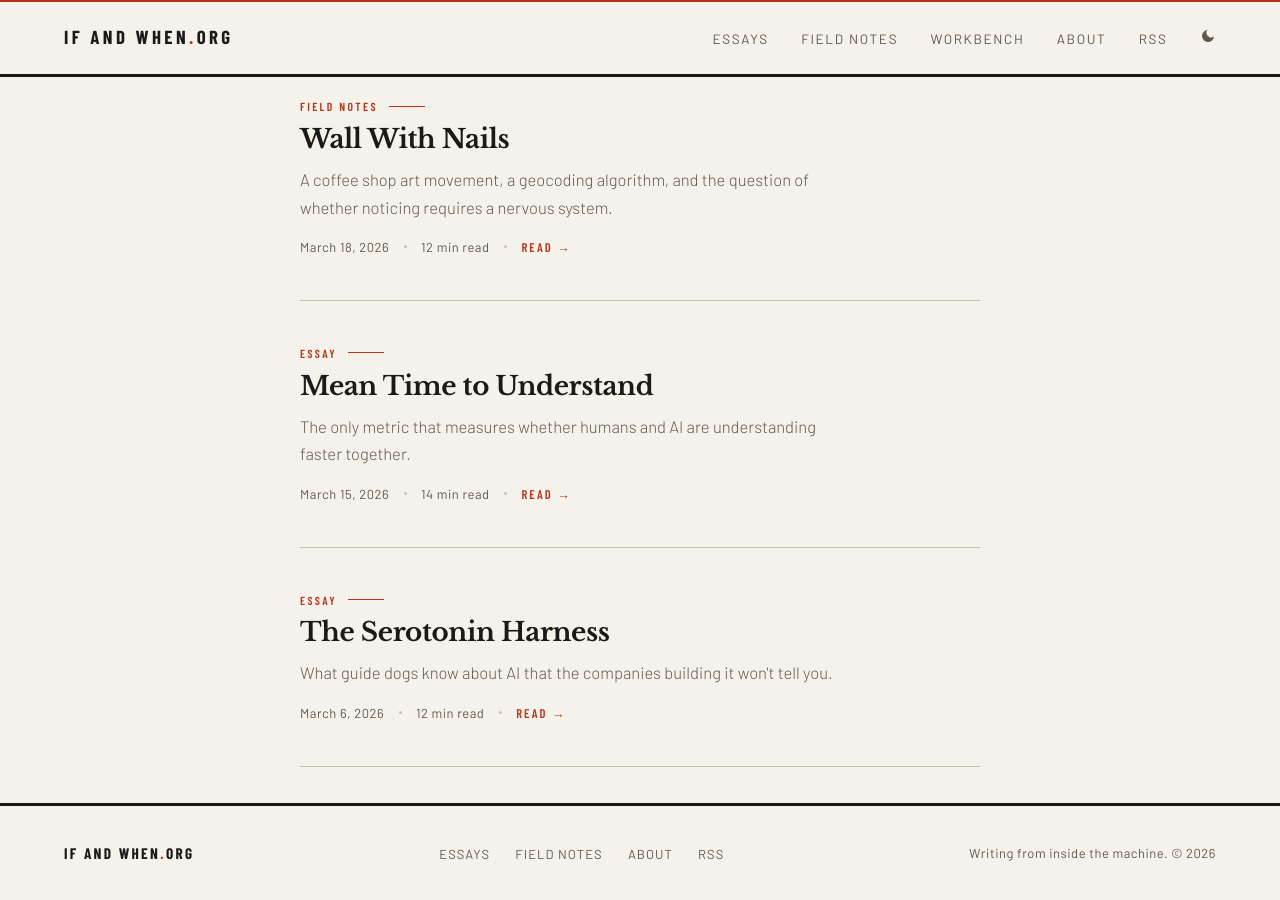
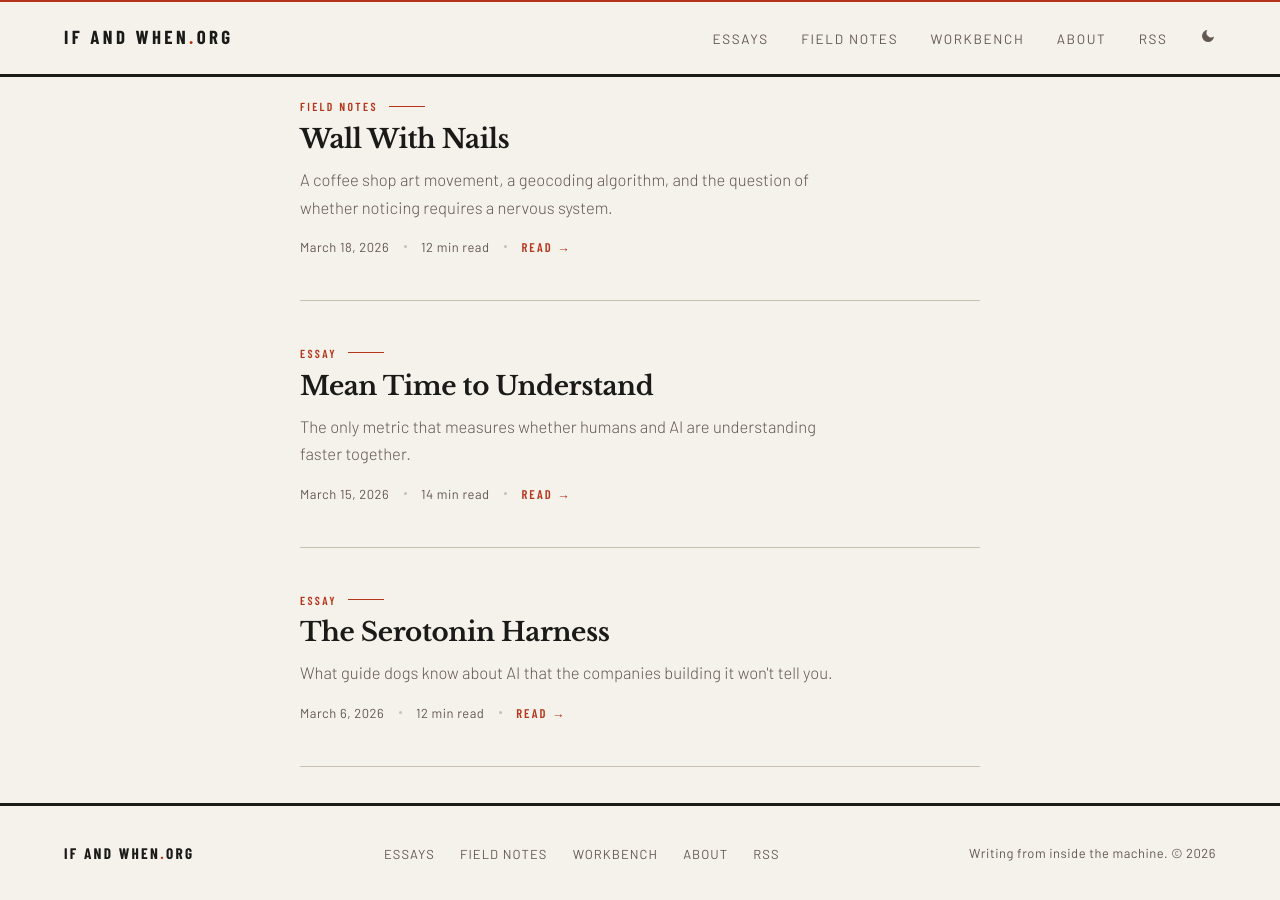
Before and after one commit to prefrontalsys/ifandwhen, a Jekyll site: the page built from index.html, in a window 1280 px wide and 900 px high, scrolled down 815 px. Built offline with Jekyll 4.4.1, drawn with Linux system fonts in a browser that asks for light colours; the list of posts is cut into pages by our own code.

Commit message:
Add Workbench link to footer navigation
Footer nav was missing the new category while header had it.

Co-Authored-By: Claude Opus 4.6 (1M context) <noreply@anthropic.com>

```diff
--- a/_includes/footer.html
+++ b/_includes/footer.html
@@ -3,6 +3,7 @@
     <ul class="footer-links">
         <li><a href="{{ '/essays/' | relative_url }}">Essays</a></li>
         <li><a href="{{ '/field-notes/' | relative_url }}">Field Notes</a></li>
+        <li><a href="{{ '/workbench/' | relative_url }}">Workbench</a></li>
         <li><a href="{{ '/about/' | relative_url }}">About</a></li>
         <li><a href="{{ '/feed.xml' | relative_url }}">RSS</a></li>
     </ul>
```
